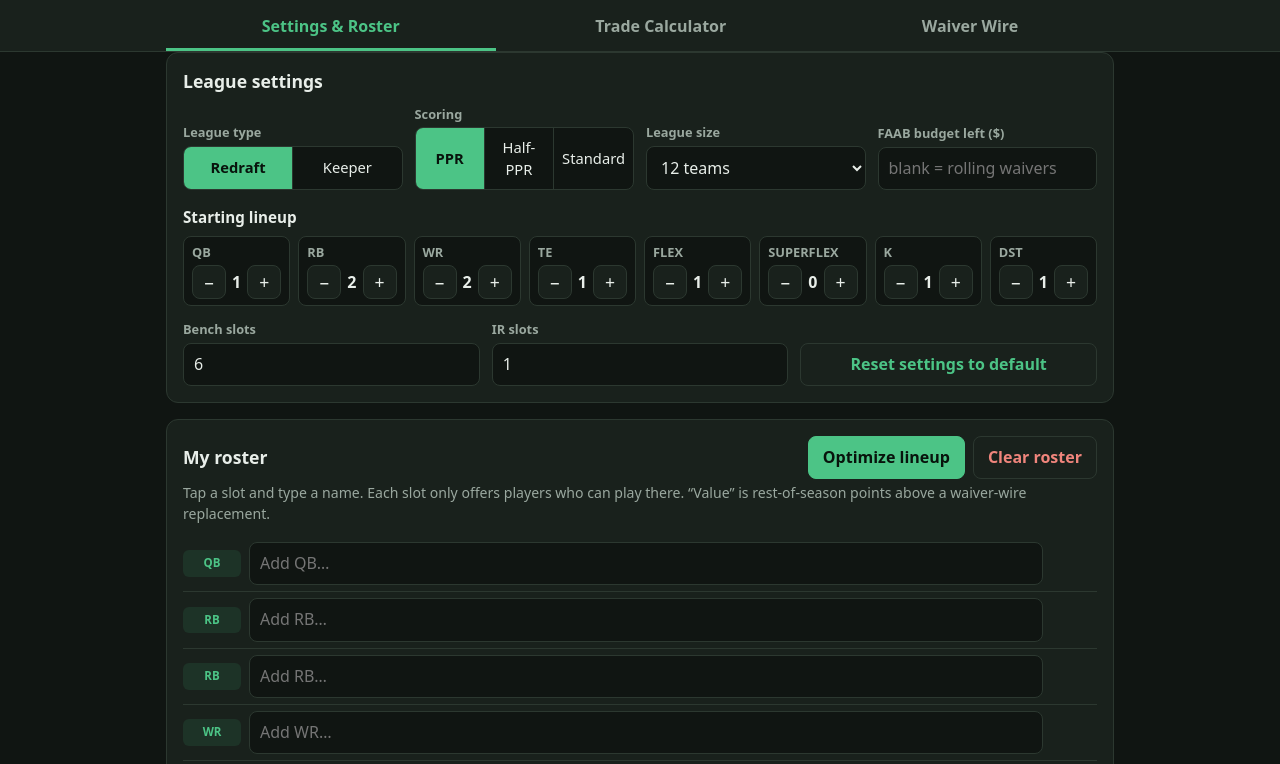
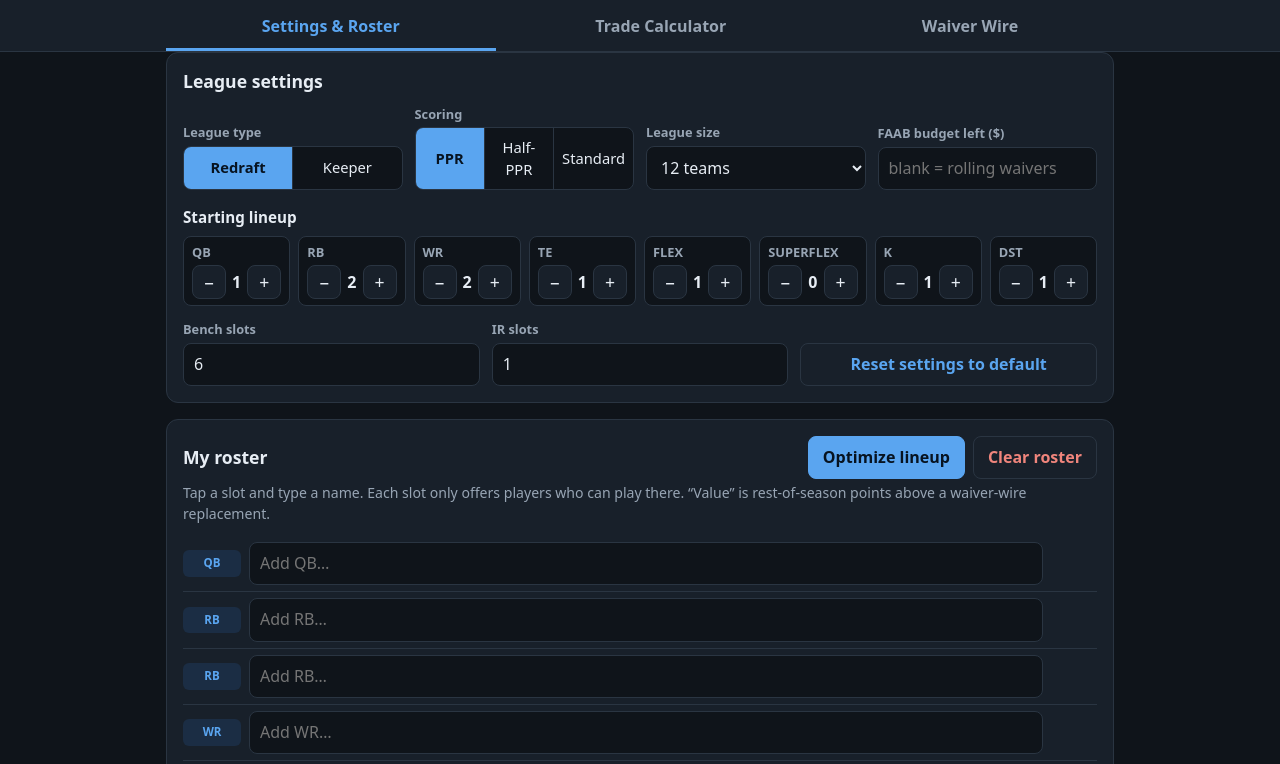
Before and after one commit to wpcsimmons-oss/trade-calculator, a plain HTML site: page site/index.html in a window 1280 px wide. Shown: the part 68-832 px from the top of the page. Drawn offline with Linux system fonts and the dark colour scheme.

Commit message:
Switch the page theme from green to blue
Co-Authored-By: Claude Fable 5.2 <noreply@anthropic.com>
Claude-Session: https://claude.ai/code/session_01UNCL96HM1eHh1njRbN5B7x

```diff
--- a/site/style.css
+++ b/site/style.css
@@ -1,13 +1,13 @@
 :root {
-  --bg: #f3f5f2; --card: #ffffff; --ink: #17211b; --muted: #5d6b62; --line: #dbe2dc;
-  --accent: #1f7a4a; --accent-ink: #ffffff; --accent-soft: #e3f3ea;
+  --bg: #f2f5f9; --card: #ffffff; --ink: #16202b; --muted: #5a6675; --line: #d9e0e9;
+  --accent: #1d5fb8; --accent-ink: #ffffff; --accent-soft: #e2edfb;
   --good: #1f7a4a; --bad: #b3372f; --warn: #a66a00; --warn-soft: #fdf3dc; --bad-soft: #fbe9e7;
   --radius: 12px;
 }
 @media (prefers-color-scheme: dark) {
   :root {
-    --bg: #101512; --card: #19211c; --ink: #e8eee9; --muted: #9aa89f; --line: #2c3830;
-    --accent: #4cc486; --accent-ink: #08130c; --accent-soft: #1d3327;
+    --bg: #0f141a; --card: #18202a; --ink: #e7edf4; --muted: #98a5b4; --line: #2a3542;
+    --accent: #5aa5f0; --accent-ink: #071320; --accent-soft: #1b2d44;
     --good: #4cc486; --bad: #f0857c; --warn: #e6b450; --warn-soft: #33290f; --bad-soft: #3a1c19;
   }
 }
```
